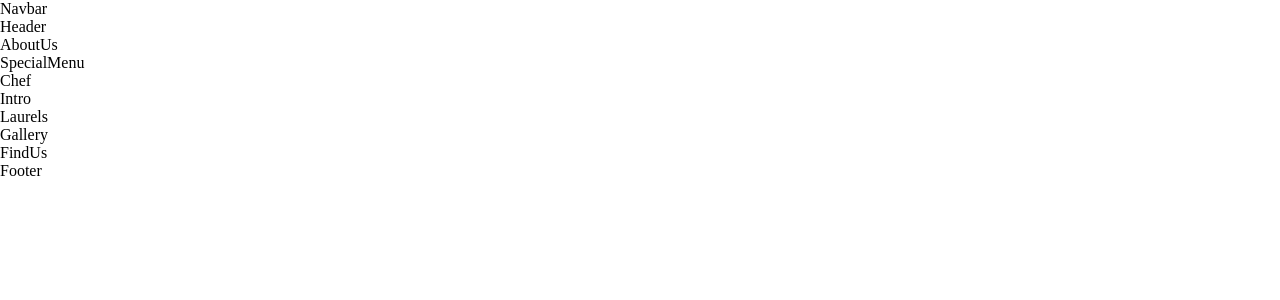
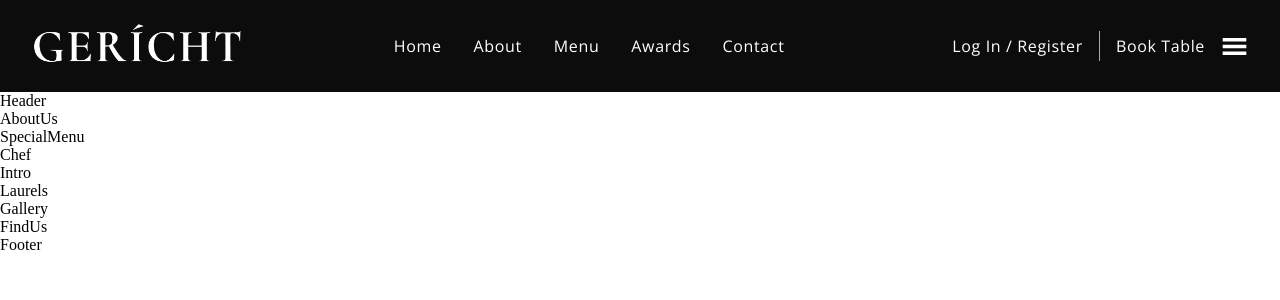
Before and after one commit to m-taha52/react-restaurant, a React (Create React App) app: page / in a window 1280 px wide. Shown: the top 300 px of the page. Built offline with nearby package versions, Linux system fonts and the light colour scheme; a web font is replaced by a local one.

Commit message:
completed the navbar component

```diff
--- a/src/components/Navbar/Navbar.css
+++ b/src/components/Navbar/Navbar.css
@@ -0,0 +1,137 @@
+.app__navbar {
+    width: 100%;
+    display: flex;
+    justify-content: space-between;
+    align-items: center;
+    background: var(--color-black);
+    padding: 1rem 2rem;
+}
+
+.app__navbar-logo {
+
+    display: flex;
+    justify-content: flex-start;
+    align-items: center;
+
+}
+
+.app__navbar-logo img {
+    width: 150px;
+}
+
+.app__navbar-links {
+    flex: 1;
+    display: flex;
+    justify-content: center;
+    align-items: center;
+    list-style-type: none;
+}
+
+.app__navbar-links li {
+    margin: 0 1rem;
+    cursor: pointer;
+}
+
+.app__navbar-links li:hover {
+    color: var(--color-grey)
+}
+
+.app__navbar-login {
+    display: flex;
+    justify-content: flex-end;
+    align-items: center;
+}
+
+.app__navbar-login a {
+    margin: 0 1rem;
+    text-decoration: none;
+    transition: 0.5s ease;
+}
+
+.app__navbar-login a:hover {
+    border-bottom: 1px solid var(--color-golden);
+
+}
+
+.app__navbar-login div {
+    width: 1px;
+    height: 30px;
+    background-color: var(--color-grey);
+}
+
+.app__navbar-smallscreen {
+    display: none;
+}
+
+.app__navbar-smallscreen_overlay {
+    position: fixed;
+    top: 0;
+    left: 0;
+    width: 100%;
+    height: 100vh;
+    background: var(--color-black);
+    transition: 0.5s ease;
+    flex-direction: column;
+    z-index: 5;
+}
+
+.app__navbar-smallscreen_overlay .overlay__close {
+    font-size: 27px;
+    color: var(--color-golden);
+    cursor: pointer;
+    position: absolute;
+    top: 20px;
+    right: 20px;
+}
+
+.app__navbar-smallscreen_links {
+    list-style-type: none;
+
+}
+
+.app__navbar-smallscreen_links li{
+    margin: 2rem;
+    cursor: pointer;
+    color: var(--color-golden);
+    font-size: 2rem;
+    text-align: center;
+    font-family: var(--font-base);
+}
+
+.app__navbar-smallscreen_links li:hover {
+    color: var(--color-white);
+}
+
+@media screen and (max-width: 2000px) {
+    .app__navbar-logo img {
+        width: 210px;
+    }
+    .app__navbar-smallscreen {
+        display: flex;
+    }
+
+}
+
+@media screen and (max-width: 1150px) {
+    .app__navbar-links {
+        display: none;
+    }
+    .app__navbar-smallscreen {
+        display: flex;
+    }
+
+}
+
+@media screen and (max-width: 650px) {
+    .app__navbar {
+        padding: 1rem;
+    }
+    .app__navbar-login {
+        display: none;
+    }
+    .app__navbar-logo img {
+        width: 110px;
+    }
+
+
+}
--- a/src/components/Navbar/Navbar.jsx
+++ b/src/components/Navbar/Navbar.jsx
@@ -1,11 +1,49 @@
-import React from 'react';
+import React, {useState} from 'react';
+import { GiHamburgerMenu} from "react-icons/gi"
+import { MdOutlineRestaurantMenu} from "react-icons/md"
+import images from "../../constants/images"
 
 import './Navbar.css';
 
-const Navbar = () => (
-  <div>
-    Navbar
-  </div>
-);
+const Navbar = () => {
 
+  const [toggleMenu, setToggleMenu] = useState(false)
+
+return (
+    <nav className="app__navbar">
+      <div className="app__navbar-logo">
+          <img src={images.gericht} alt="app logo"></img>
+      </div>
+      <ul className="app__navbar-links">
+        <li className="p__opensans"> <a href="#home"> Home </a> </li>
+        <li className="p__opensans"> <a href="#about"> About </a> </li>
+        <li className="p__opensans"> <a href="#menu"> Menu </a> </li>
+        <li className="p__opensans"> <a href="#awards"> Awards </a> </li>
+        <li className="p__opensans"> <a href="#contact"> Contact </a> </li>
+      </ul>
+      <div className="app__navbar-login">
+        <a href="#login" className="p__opensans">  Log In / Register </a>
+        <div>
+
+        </div>
+        <a href="/" className="p__opensans"> Book Table </a>
+      </div>
+      <div className="app__navbar-smallscreen">
+        <GiHamburgerMenu color="#fff" fontSize={27} onClick={() => setToggleMenu(true)} />
+        {toggleMenu && (
+         <div className="app__navbar-smallscreen_overlay flex__center slide-bottom">
+            <MdOutlineRestaurantMenu fontSize={27} className="overlay__close" onClick={() => setToggleMenu(false)} />
+             <ul className="app__navbar-smallscreen_links">
+             <li className="p__opensans"> <a href="#home"> Home </a> </li>
+             <li className="p__opensans"> <a href="#about"> About </a> </li>
+             <li className="p__opensans"> <a href="#menu"> Menu </a> </li>
+             <li className="p__opensans"> <a href="#awards"> Awards </a> </li>
+             <li className="p__opensans"> <a href="#contact"> Contact </a> </li>
+             </ul>
+         </div>
+          )}
+      </div>
+    </nav>
+  );
+}
 export default Navbar;
```
